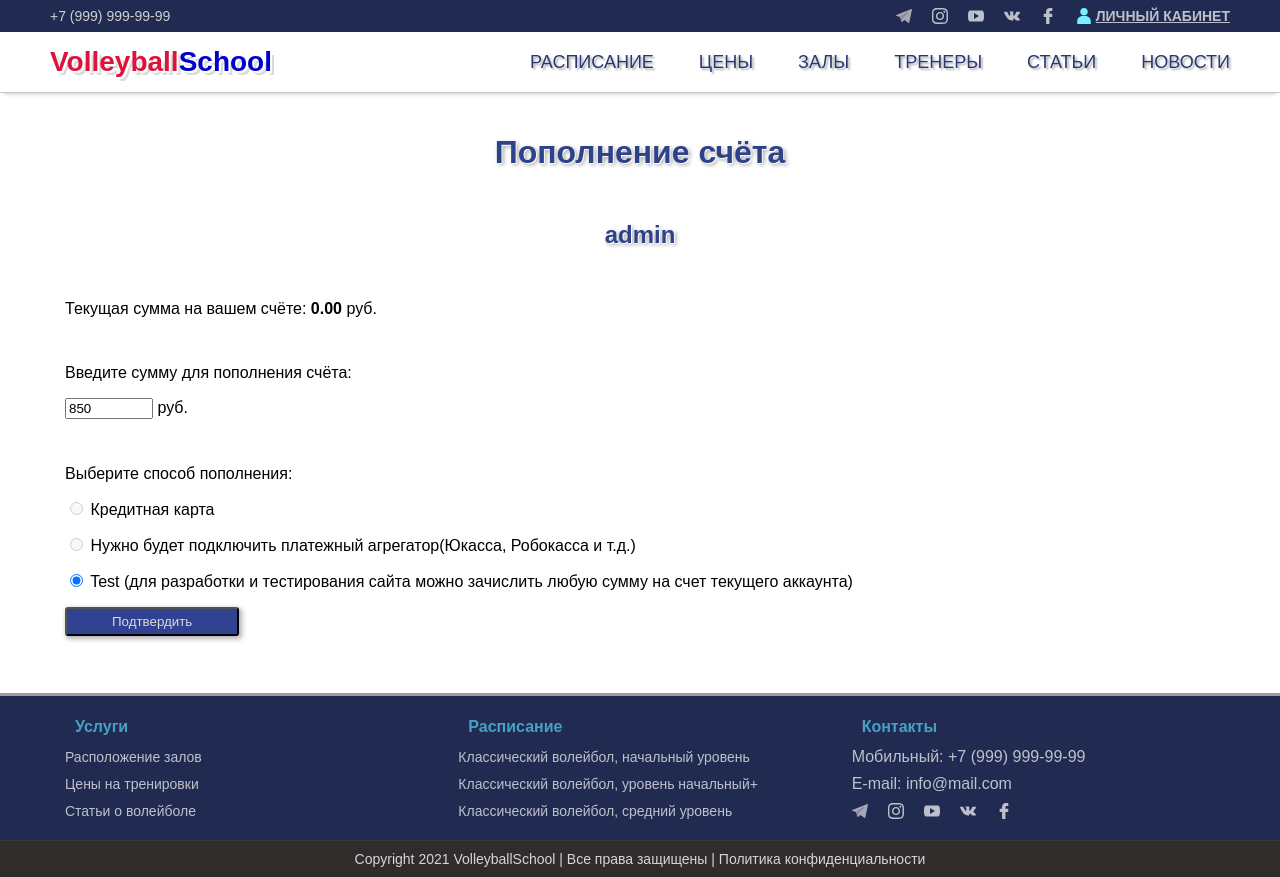
After one commit to VladShi/volleyballschool-django, a Django app: page /replenishment/ in a window 1280 px wide. The commit adds this page. Run offline with Django 3.2, Linux system fonts and the light colour scheme; a user stored in the database is signed in; some libraries are stand-ins or nearby versions.

Commit message:
Add user balance replenishment system...
Add views, urls, tamplates for Replenishment and ReplenishmentSuccess

```diff
--- a/volleyballschool/templates/volleyballschool/account.html
+++ b/volleyballschool/templates/volleyballschool/account.html
@@ -14,7 +14,7 @@
                 <div class="content__block content__block_w100">
                     <div class="content__block-header">Сумма на счету</div>
                         <p class="content__text"><h3>{{ request.user.balance }} руб.</h3></p>
-                        <a class="btn" href="#">Пополнить</a>
+                        <a class="btn" href="{% url 'replenishment' %}?next={{ request.path }}">Пополнить</a>
                 </div>
 
                 <div class="content__block content__block_w100">
--- a/volleyballschool/templates/volleyballschool/buying-a-subscription.html
+++ b/volleyballschool/templates/volleyballschool/buying-a-subscription.html
@@ -29,8 +29,8 @@
                     <input class="btn" type="submit" value="Подтвердить" name="confirm">
                 </form>
                 {% else %}
-                <p class="content__text">На Вашем счету недостаточно средств.</p>
-                <a class="btn" href="#">Пополнить</a>
+                <p class="content__text content__text_warning"><strong>На Вашем счету недостаточно средств.</strong></p>
+                <a class="btn" href="{% url 'replenishment' %}?next={{ request.path }}">Пополнить</a>
                 {% endif %}
             </div>
 
--- a/volleyballschool/templates/volleyballschool/index.html
+++ b/volleyballschool/templates/volleyballschool/index.html
@@ -198,7 +198,7 @@
                     <div class="content__text content__text_mh160">
                         <p>{% lorem 40 w random %}</p>
                     </div>
-                    <a class="btn" href="{% url 'timetable' '1' %}">Подробнее</a>
+                    <a class="btn" href="{% url 'levels' %}">Подробнее</a>
                 </div>
 
                 <div class="content__block">
--- a/volleyballschool/templates/volleyballschool/prices.html
+++ b/volleyballschool/templates/volleyballschool/prices.html
@@ -15,7 +15,7 @@
                 <div class="content__block-header">Разовое посещение</div>
                 <p class="content__text">Стоимость: {{ one_time_training.price }} руб</p>
                 <p class="content__text">Длительность тренировки: 2 часа</p>
-                <a class="btn" href="#">Купить</a>
+                <a class="btn" href="{% url 'levels' %}">Записаться</a>
             </div>
 
             {% for subscription in subscription_samples %}
--- a/volleyballschool/templates/volleyballschool/registration-for-training.html
+++ b/volleyballschool/templates/volleyballschool/registration-for-training.html
@@ -60,7 +60,7 @@
                         </form>
                     {% else %}
                         <p class="content__training-msg">У вас нет действующего абонемента и недостаточно средств для оплаты занятия</p>
-                        <a class="btn" href="#">Пополнить</a>
+                        <a class="btn" href="{% url 'replenishment' %}?next={{ request.path }}">Пополнить</a>
                     {% endif %}
                 {% else %}
                     <p><br></p>
--- /dev/null
+++ b/volleyballschool/templates/volleyballschool/replenishment.html
@@ -0,0 +1,51 @@
+{% extends "./index.html" %}
+
+{% block content %}
+<!-- Content-->
+<div class="content">
+    <div class="container">
+        <div class="content__inner">
+
+            <div class="content__header">
+                <h1>Пополнение счёта</h1>
+                <p>
+                    <h2>{{ request.user.first_name }} {{ request.user.patronymic }} {{ request.user.last_name }}<br>
+                    {{ request.user.username }}</h2>
+                </p>
+            </div>
+
+            <div class="content__block content__block_w100">
+                <p>Текущая сумма на вашем счёте: <strong> {{ request.user.balance }} </strong>руб.</p>
+            </div>
+
+                <form method="POST">{% csrf_token %}
+                    <div class="content__block content__block_w100">
+                        <label for="amount">Введите сумму для пополнения счёта:</label>
+                        <p><input type="number" id="amount" name="amount" min="1" max="100000" value="850"> руб.</p>
+                    </div>
+                    <div class="content__block content__block_w100">Выберите способ пополнения:
+                        <p>
+                            <input type="radio" id="replenishmentChoice1"
+                            name="replenishment_by" value="credit_card" disabled>
+                            <label for="replenishmentChoice1">Кредитная карта</label>
+                        </p>
+                        <p>
+                            <input type="radio" id="replenishmentChoice2"
+                            name="replenishment_by" value="vallet" disabled>
+                            <label for="replenishmentChoice2">Нужно будет подключить платежный агрегатор(Юкасса, Робокасса и т.д.)</label>
+                        </p>
+                        <p>
+                            <input type="radio" id="replenishmentChoice3"
+                            name="replenishment_by" value="test" checked>
+                            <label for="replenishmentChoice3">Test (для разработки и тестирования сайта можно зачислить любую сумму на счет текущего аккаунта)</label>
+                        </p>
+                        <input type="hidden" name="next" value="{{ request.GET.next }}"/>
+                        <input class="btn" type="submit" value="Подтвердить" name="confirm">
+                    </div>
+                </form>
+
+
+        </div><!-- /.content__inner-->
+    </div><!-- /.container -->
+</div><!-- /.content-->
+{% endblock %}
--- a/volleyballschool/urls.py
+++ b/volleyballschool/urls.py
@@ -17,6 +17,7 @@ from .views import (AccountView, ArticleDetailView, ArticlesView,
                     BuyingASubscriptionView, CoachesView, CourtsView,
                     IndexView, LevelsView, NewsView, PricesView,
                     RegisterUserView, RegistrationForTrainingView,
+                    ReplenishmentSuccessView, ReplenishmentView,
                     SuccessBuyingASubscriptionView, TimetableView, logout_user)
 
 urlpatterns = [
@@ -62,5 +63,11 @@ urlpatterns = [
         name='login',
     ),
     path('register/', RegisterUserView.as_view(), name='register'),
+    path('replenishment/', ReplenishmentView.as_view(), name='replenishment'),
+    path(
+        'replenishment-success/',
+        ReplenishmentSuccessView.as_view(),
+        name='replenishment-success',
+    ),
     path('logout/', logout_user, name='logout'),
 ]
--- a/volleyballschool/utils.py
+++ b/volleyballschool/utils.py
@@ -46,7 +46,7 @@ def create_trainings_based_on_timeteble_for_x_days(
             except ValidationError as e:
                 if 'с такими значениями' in e.messages[0] \
                         and 'уже существует' in e.messages[0]:
-                    return  # f'Тренировка c датой {training.date} '
+                    continue  # f'Тренировка c датой {training.date} '
                     # + f'в {training.court} '
                     # + f'и на {training.get_skill_level_display()}'
                     # + ' уже существует'
--- a/volleyballschool/views.py
+++ b/volleyballschool/views.py
@@ -268,6 +268,31 @@ class RegisterUserView(CreateView):
     success_url = reverse_lazy('account')
 
 
+class ReplenishmentView(LoginRequiredMixin, TemplateView):
+
+    template_name = 'volleyballschool/replenishment.html'
+
+    def post(self, request, *args, **kwargs):
+        user = request.user
+        if request.POST.get('replenishment_by', False) == 'test':
+            user.balance += int(request.POST.get('amount', 0))
+            user.save(update_fields=['balance'])
+            url = (reverse_lazy('replenishment-success')
+                   + '?next=' + request.POST.get('next', None))
+            return redirect(url)
+
+
+class ReplenishmentSuccessView(LoginRequiredMixin, TemplateView):
+
+    template_name = 'volleyballschool/replenishment-success.html'
+
+    def get_context_data(self, **kwargs):
+        context = super().get_context_data(**kwargs)
+        next = self.request.GET.get('next', None)
+        context['next'] = next.lstrip(' /')
+        return context
+
+
 def logout_user(request):
     logout(request)
     return redirect('login')
```
Also changed, not shown: volleyballschool/templates/volleyballschool/replenishment-success.html (added, +24 -0 lines).
